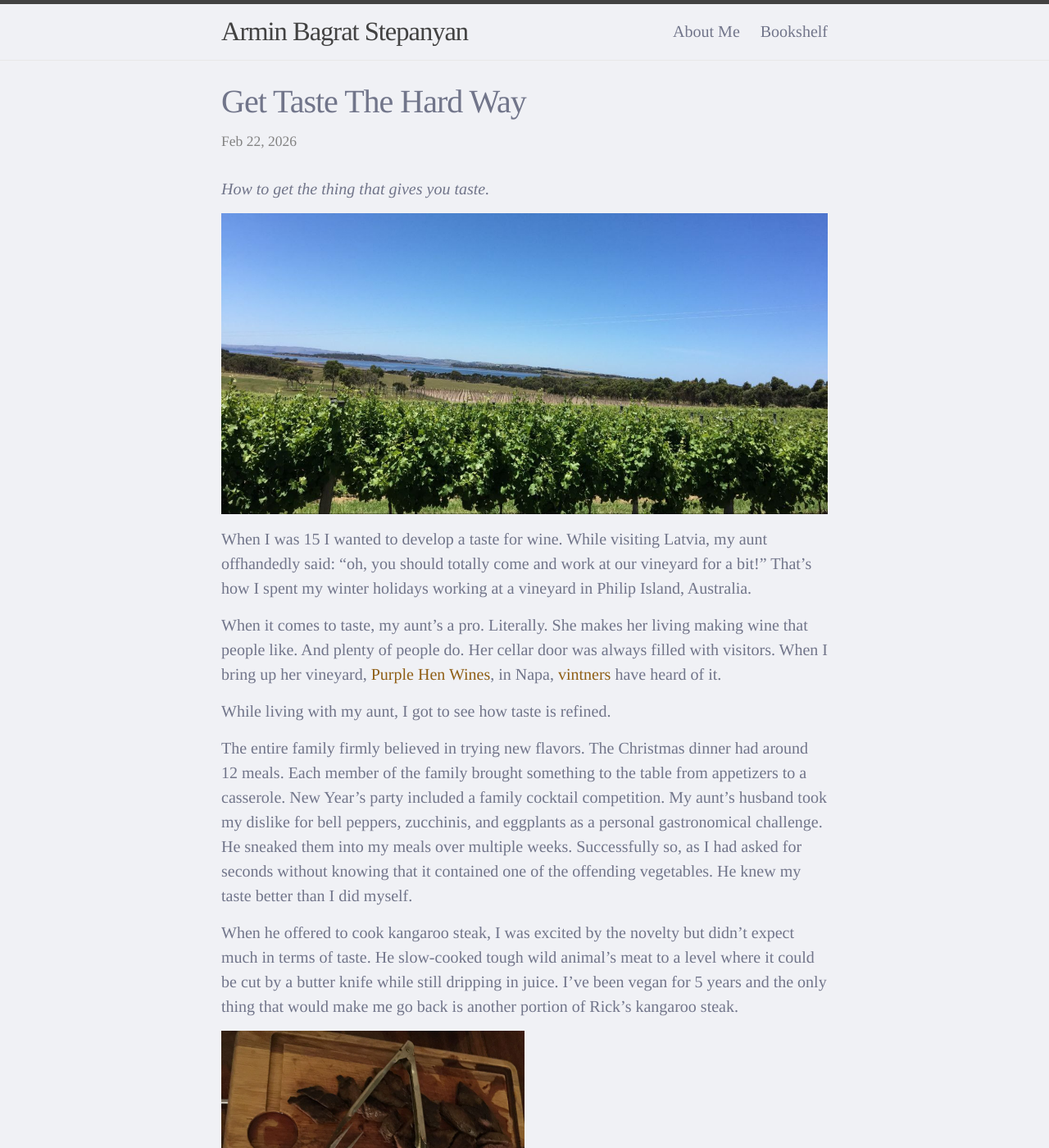
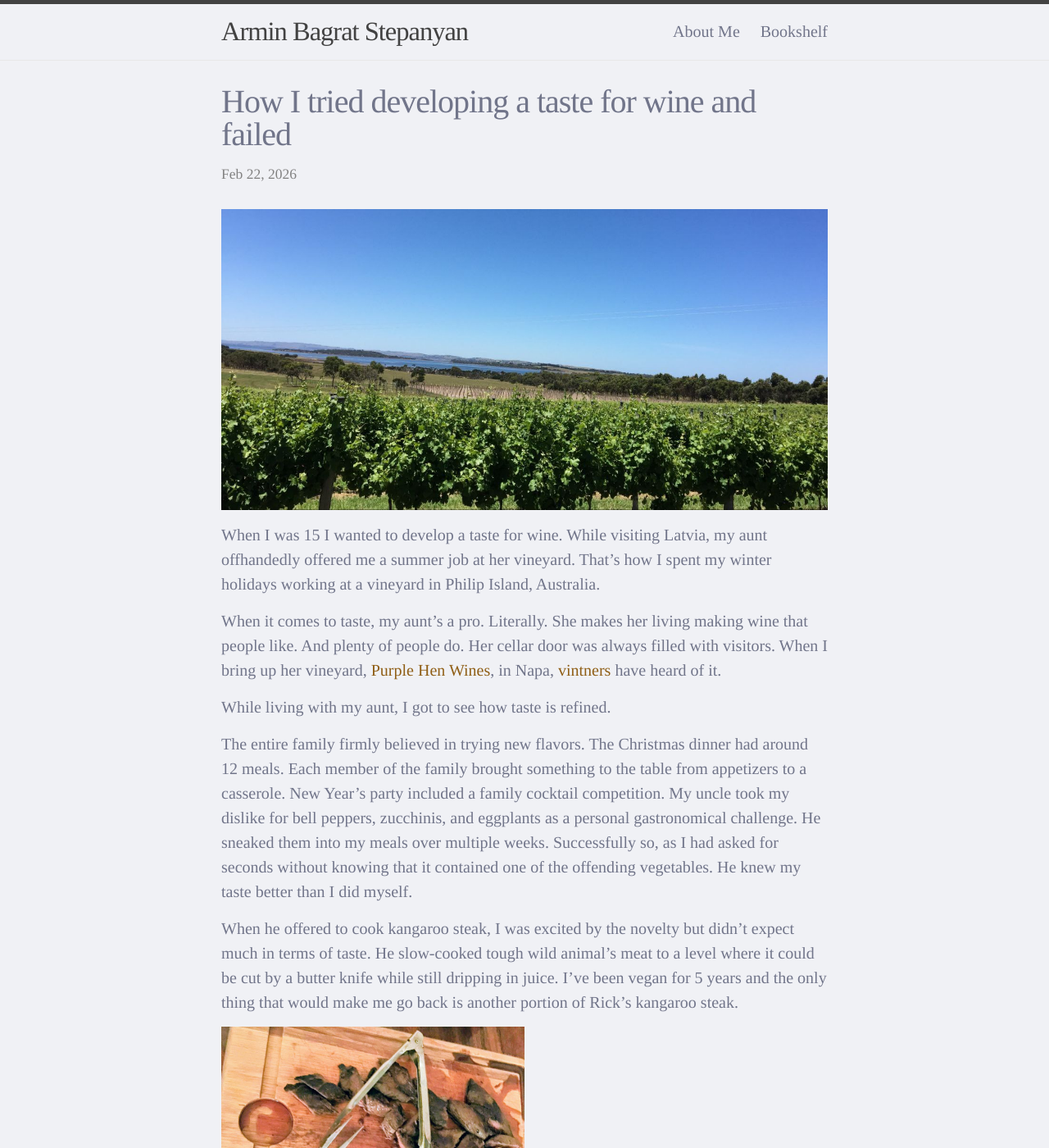
Before and after one commit to ab-10/ab-10.github.io, a Jekyll site: the page built from _posts/2026-02-22-taste.md, in a window 1280 px wide and 1400 px high. Shown: the whole window at 82% size. Built offline with Jekyll 4.4.1, drawn with Linux system fonts in a browser that asks for light colours; some of the changed text lies outside the part shown.

Commit message:
Update the article

```diff
--- a/_posts/2026-02-22-taste.md
+++ b/_posts/2026-02-22-taste.md
@@ -1,17 +1,15 @@
 ---
 layout: post
-title: "Get Taste The Hard Way"
+title: "How I tried developing a taste for wine and failed"
 hidden: True
 date: 2026-02-22 14:31:00 -0800
 ---
-
-_How to get the thing that gives you taste._
 
 ![My Aunt's vineyard](../assets/taste/field.jpg)
 
 
 When I was 15 I wanted to develop a taste for wine.
-While visiting Latvia, my aunt offhandedly said: "oh, you should totally come and work at our vineyard for a bit!"
+While visiting Latvia, my aunt offhandedly offered me a summer job at her vineyard.
 That's how I spent my winter holidays working at a vineyard in Philip Island, Australia.
 
 When it comes to taste, my aunt's a pro.
@@ -27,7 +25,7 @@ The entire family firmly believed in trying new flavors.
 The Christmas dinner had around 12 meals.
 Each member of the family brought something to the table from appetizers to a casserole.
 New Year's party included a family cocktail competition.
-My aunt's husband took my dislike for bell peppers, zucchinis, and eggplants as a personal gastronomical challenge.
+My uncle took my dislike for bell peppers, zucchinis, and eggplants as a personal gastronomical challenge.
 He sneaked them into my meals over multiple weeks.
 Successfully so, as I had asked for seconds without knowing that it contained one of the offending vegetables.
 He knew my taste better than I did myself.
@@ -49,9 +47,11 @@ My cousin was (and still is) the lead in an experimental pop band called [The Co
 There was a time when our dinners were punctuated by funky country from his new steel pedal guitar.
 We went to gigs.
 I listened to music that was very different from anything I had heard before.
-By just walking around the streets of Melbourne, I could find more street art than I had ever seen in my life.
 
 ![Street Artist Working](../assets/taste/artist.jpg){:width="40%"}
+
+_By just walking around the streets of Melbourne, I could find more street art than I had ever seen in my life._
+
 
 I had zero glasses of wine during my trip.
 That's because my aunt is a responsible adult.
```
Also changed, not shown: assets/taste/steak.jpg.
